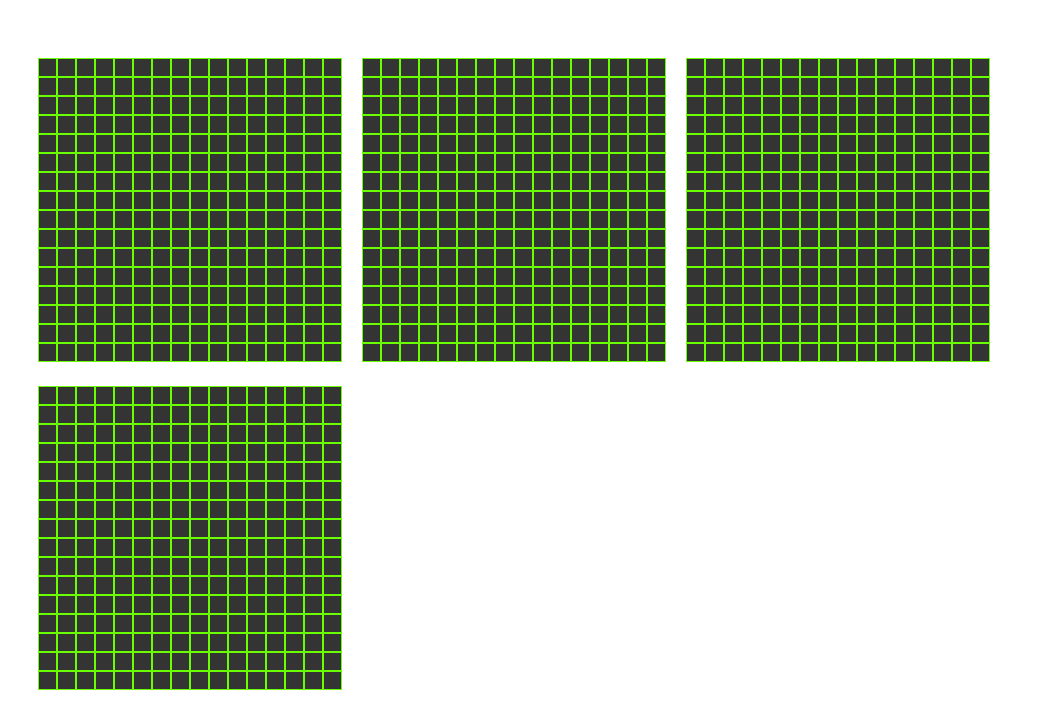
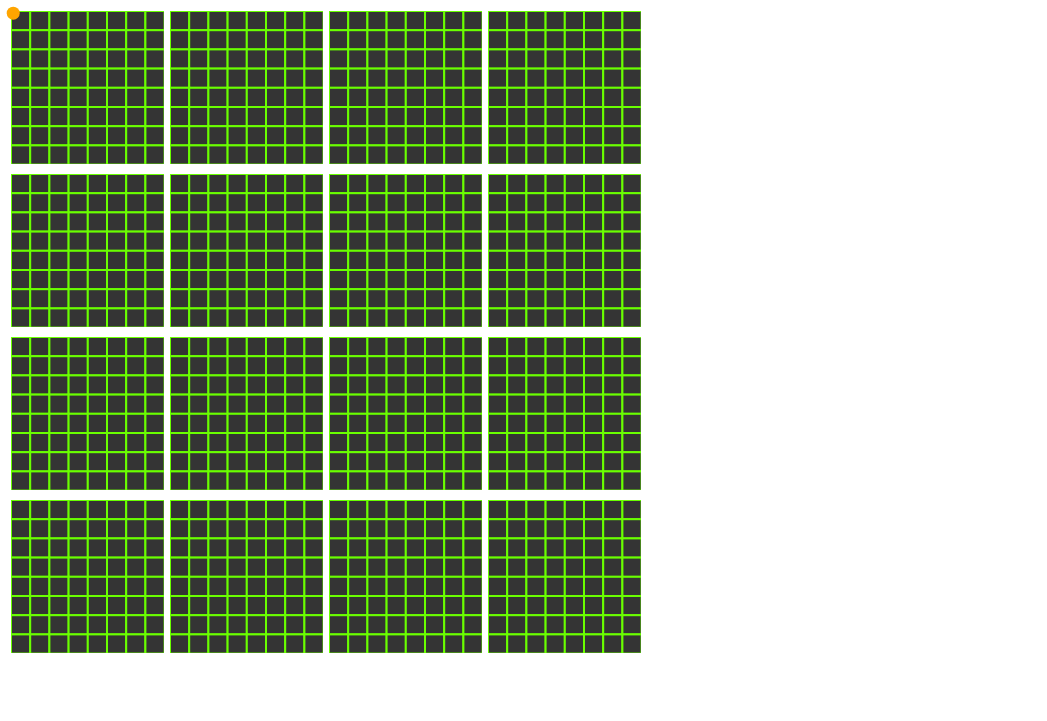
Before and after one commit to DspiveyVR/Hypersweeper, a website: page index.html in a window 1280 px wide. Shown: the top 721 px of the page, without its empty margins (0-1047 px from the left). Drawn offline with Linux system fonts and the light colour scheme.

Commit message:
4d working omg

```diff
--- a/Board.js
+++ b/Board.js
@@ -1,5 +1,5 @@
-const sideLengthPx = 304;
-const sideLengthBlocks = 16;
+const sideLengthPx = window.innerWidth * 0.12;
+const sideLengthBlocks = 8;
 const blockSidePx = sideLengthPx / sideLengthBlocks;
 const boardDimensions = 4;
 
@@ -23,7 +23,7 @@ const findAdjacentBombs = (squares, coords) => {
 
 const getPlane = () => {
   const getSquareRow = () => Array.from({ length: sideLengthBlocks }, () =>
-  { return {hasBomb: Math.random() <= 0.20, isHidden: true, adjacentCount: 0}; });
+  { return {hasBomb: Math.random() <= 0.02, isHidden: true, adjacentCount: 0}; });
   const initSquares = Array.from({length: sideLengthBlocks}, () => getSquareRow());
   initSquares.forEach((row, y) =>
     row.forEach((sq, x) => { sq.adjacentCount = findAdjacentBombs(initSquares, x, y)}));
@@ -52,8 +52,6 @@ const getInitialSquares = dimensions => {
 
 
 const onHover = (e, canvas, highlighted, z, w) => {
-  e.stopPropagation();
-  e.preventDefault();
   const rect = canvas.getBoundingClientRect();
   const mouseX = e.clientX - rect.left;
   const mouseY = e.clientY - rect.top;
@@ -104,7 +102,7 @@ const draw = (ctx, squares, highlighted, z, w) => {
       ctx.strokeRect(x * blockSidePx, y * blockSidePx, blockSidePx, blockSidePx);
       if (currentSquare.adjacentCount > 0 && !currentSquare.isHidden && !currentSquare.hasBomb) {
         ctx.fillStyle = '#004cafff';
-        ctx.fillText(currentSquare.adjacentCount.toString(), x * blockSidePx, (y + 1) * blockSidePx);
+        ctx.fillText(currentSquare.adjacentCount.toString(), x * blockSidePx + 2, (y + 1) * blockSidePx - 2);
       }
     }
   };
@@ -157,10 +155,7 @@ const handleSquareClick = (x, y, z, w, squares) => {
   newSquares.forEach(sq => squares.push(sq));
 };
 
-const onClick = (e, canvas, squares) => {
-    e.stopPropagation();
-    e.preventDefault();
-    console.log('click');
+const onClick = (e, canvas, squares, z, w) => {
     const rect = canvas.getBoundingClientRect();
     const mouseX = e.clientX - rect.left;
     const mouseY = e.clientY - rect.top;
@@ -170,7 +165,7 @@ const onClick = (e, canvas, squares) => {
     const squareX = Math.floor(mouseX / blockSidePx);
     const squareY = Math.floor(mouseY / blockSidePx);
 
-    handleSquareClick(squareX, squareY, squares);
+    handleSquareClick(squareX, squareY, z, w, squares);
 };
 
 const buildHtml = (squares, highlighted) => {
@@ -187,12 +182,12 @@ const buildHtml = (squares, highlighted) => {
     planeRow.forEach((_, z) => {
       const canvas = document.createElement('canvas');
       canvas.addEventListener('mousemove', e => onHover(e, canvas, highlighted, z, w));
-      canvas.addEventListener('click', e => onClick(e, canvas, squares));
+      canvas.addEventListener('click', e => onClick(e, canvas, squares, z, w));
       canvas.setAttribute('width', sideLengthPx);
       canvas.setAttribute('height', sideLengthPx);
       canvas.id = `plane ${z}, ${w}`;
       const ctx = canvas.getContext('2d');
-      ctx.font = '12pt serif'
+      ctx.font = `${window.innerWidth * 0.008}px serif`
 
       planeRowDiv.appendChild(canvas);
       canvasRow.push({canvas, ctx})
@@ -211,5 +206,10 @@ const buildHtml = (squares, highlighted) => {
   const { canvases, boardDiv } = buildHtml(squares, highlighted);
   document.body.appendChild(boardDiv);
 
+  const cursor = document.getElementById('cursor');
+  cursor.style.width = window.innerWidth * 0.01 + 'px';
+  cursor.style.height = window.innerWidth * 0.01 + 'px';
+  document.addEventListener('mousemove', e => { cursor.style.left = e.clientX + 'px'; cursor.style.top = e.clientY + 'px'; });
+
   drawAllLoop(squares, highlighted, canvases);
 })();
--- a/index.html
+++ b/index.html
@@ -7,8 +7,7 @@
     <title>Hypersweeper</title>
 </head>
 <body>
-    <div>
-    </div>
+    <div id="cursor"></div>
     <script src="Board.js"></script>
 </body>
 </html>
--- a/style.css
+++ b/style.css
@@ -1,3 +1,25 @@
-div, canvas {
-    padding: 10px;
+#board {
+    overflow: scroll;
 }
+
+canvas {
+    padding: 3px;
+}
+
+body {
+    cursor: none;
+}
+
+#cursor {
+    background-color: orange;
+    border-radius: 50%;
+    position: fixed;
+    pointer-events: none;
+    transform: translate(-10%, -10%);
+}
+
+.planeRow {
+    white-space: nowrap;
+    width: 100%;
+    box-sizing: border-box;
+}
```
